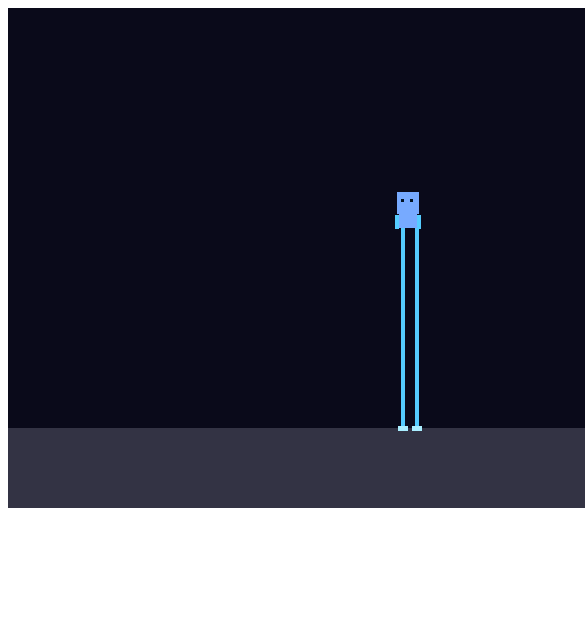
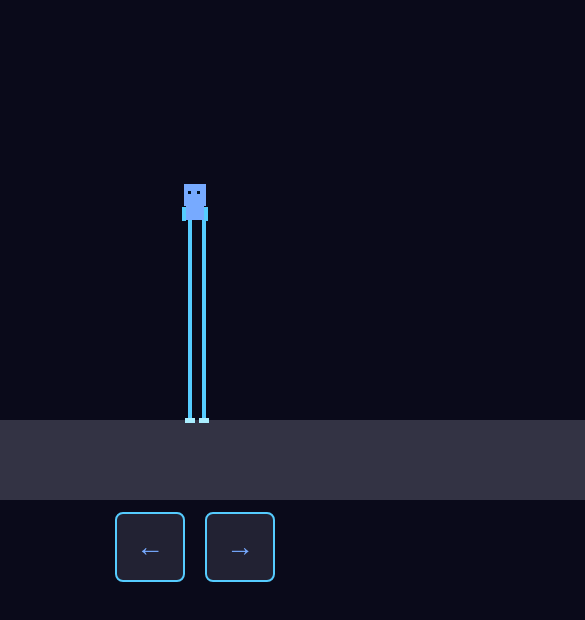
Before and after one commit to OlaJanson/olajanson.github.io, a plain HTML site: page long-legs/index.html in a window 390 px wide. Shown: the top 620 px of the page, 585 px wide, since content can reach past the window. Drawn offline with Linux system fonts and the light colour scheme.

Commit message:
update: Long Legs – animation fix + mobile touch buttons

```diff
--- a/long-legs/index.html
+++ b/long-legs/index.html
@@ -5,15 +5,18 @@
     <meta name="viewport" content="width=device-width, initial-scale=1.0">
     <title>Character Render</title>
     <style>
-        canvas {
-            display: block;
-            margin: 0 auto;
-            background-color: #0a0a1a;
-        }
+        body { margin: 0; background: #0a0a1a; display: flex; flex-direction: column; align-items: center; }
+        canvas { display: block; }
+        .controls { display: flex; gap: 20px; margin-top: 12px; }
+        .btn { width: 70px; height: 70px; font-size: 28px; background: #223; color: #7af; border: 2px solid #5cf; border-radius: 8px; cursor: pointer; user-select: none; -webkit-user-select: none; }
     </style>
 </head>
 <body>
     <canvas id="gameCanvas" width="800" height="500"></canvas>
+    <div class="controls">
+        <button class="btn" id="btnLeft">&#8592;</button>
+        <button class="btn" id="btnRight">&#8594;</button>
+    </div>
     <script>
         const canvas = document.getElementById('gameCanvas');
         const ctx = canvas.getContext('2d');
@@ -62,14 +65,14 @@
 
                 ctx.save();
                 ctx.translate(this.leftStilt.hipX, this.leftStilt.hipY);
-                ctx.rotate(this.leftStilt.angle);
+                ctx.rotate(-this.leftStilt.angle);
                 ctx.fillStyle = this.leftStilt.color;
                 ctx.fillRect(-2, 0, this.leftStilt.width, this.leftStilt.length);
                 ctx.restore();
 
                 ctx.save();
                 ctx.translate(this.rightStilt.hipX, this.rightStilt.hipY);
-                ctx.rotate(this.rightStilt.angle);
+                ctx.rotate(-this.rightStilt.angle);
                 ctx.fillStyle = this.rightStilt.color;
                 ctx.fillRect(-2, 0, this.rightStilt.width, this.rightStilt.length);
                 ctx.restore();
@@ -121,9 +124,11 @@
             const t = stepState.progress / STEP_FRAMES;
 
             const stilt = stepState.activeFoot === 'left' ? character.leftStilt : character.rightStilt;
+            const planted = stepState.activeFoot === 'left' ? character.rightStilt : character.leftStilt;
 
             stilt.angle = stepState.dir * 0.35 * Math.sin(t * Math.PI);
             stilt.length = 200 * (1 - 0.12 * Math.sin(t * Math.PI));
+            planted.angle = stepState.dir * (-0.12) * Math.sin(t * Math.PI);
 
             character.x += stepState.dir * STEP / STEP_FRAMES;
 
@@ -145,6 +150,9 @@
         }
 
         requestAnimationFrame(gameLoop);
+
+        document.getElementById('btnLeft').addEventListener('touchstart', function(e){ e.preventDefault(); document.dispatchEvent(new KeyboardEvent('keydown',{key:'ArrowLeft'})); });
+        document.getElementById('btnRight').addEventListener('touchstart', function(e){ e.preventDefault(); document.dispatchEvent(new KeyboardEvent('keydown',{key:'ArrowRight'})); });
     </script>
 </body>
 </html>
```
